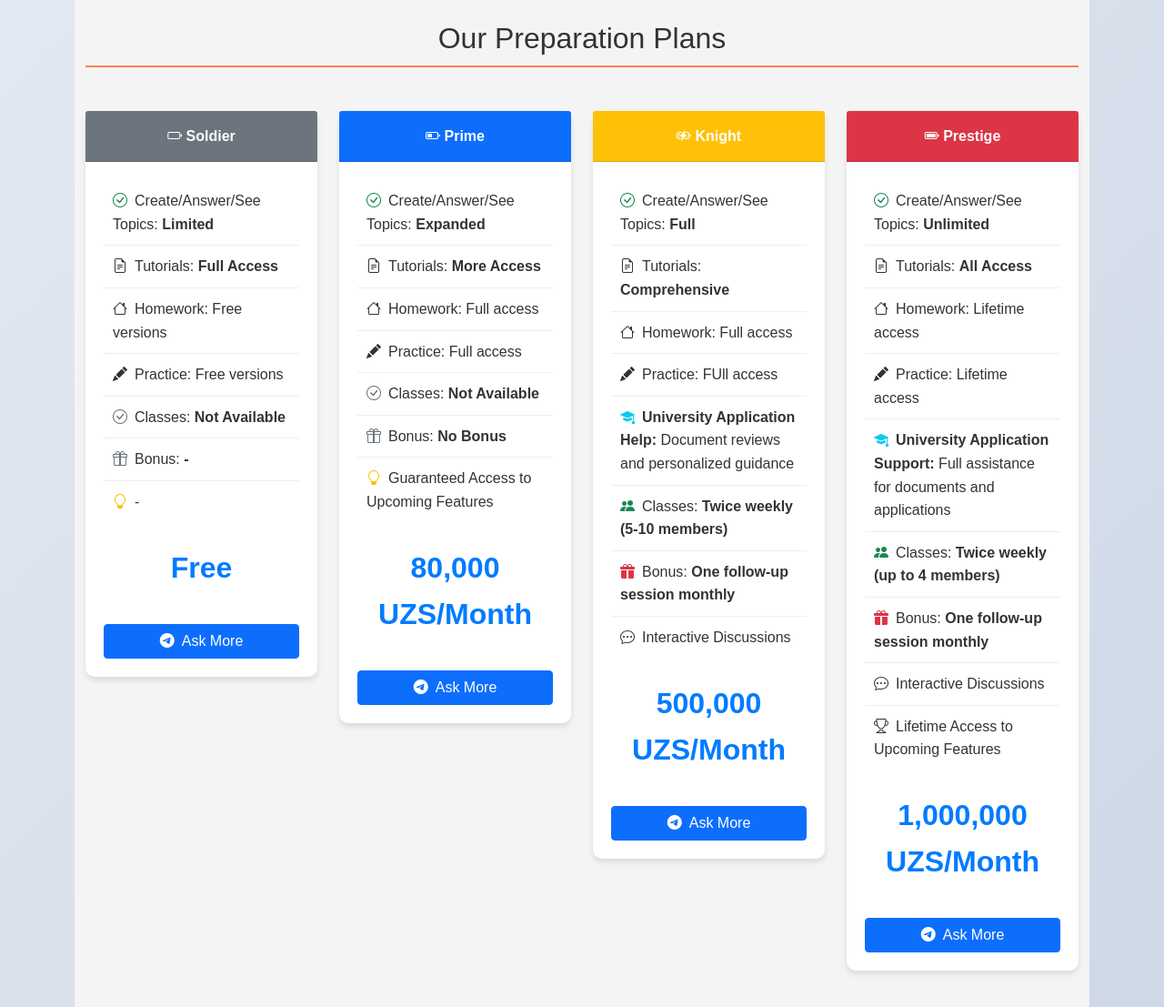
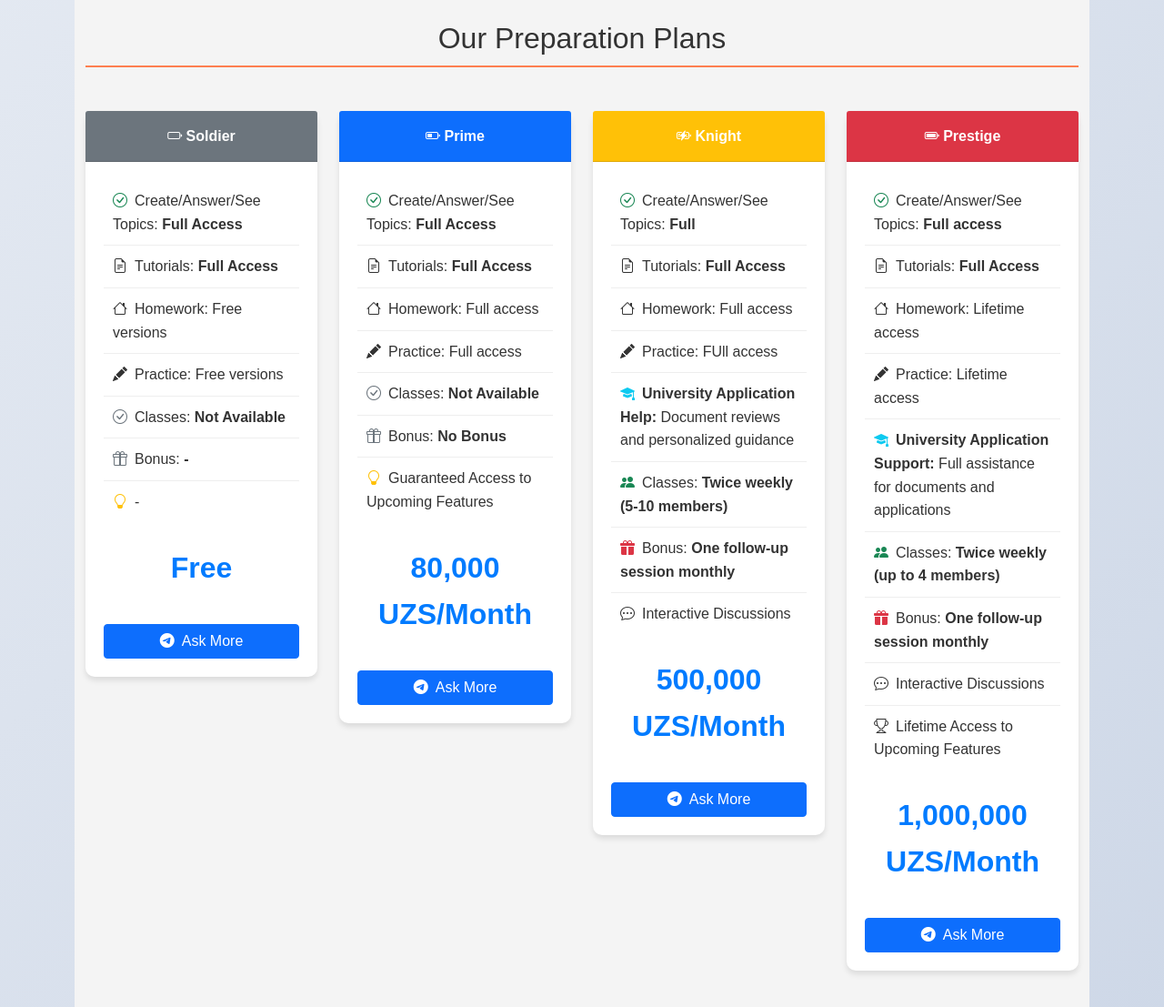
Before and after one commit to usmanjohn/powerty, a Django app: page /about/ in a window 1280 px wide. Shown: the part 2083-3190 px from the top of the page at 91% size. Run offline with Django 5.2, Linux system fonts and the light colour scheme; data that the repository does not hold is empty; some libraries are stand-ins or nearby versions.

Commit message:
alfavertdsaaa

```diff
--- a/general/templates/general/about.html
+++ b/general/templates/general/about.html
@@ -374,7 +374,7 @@
                         <div class="card-header bg-secondary text-white text-center"><i class="bi bi-battery"></i> Soldier</div>
                         <div class="card-body">
                             <ul class="feature-list">
-                                <li><i class="bi bi-check-circle me-2 text-success"></i>Create/Answer/See Topics: <strong>Limited</strong></li>
+                                <li><i class="bi bi-check-circle me-2 text-success"></i>Create/Answer/See Topics: <strong>Full Access</strong></li>
                                 <li><i class="bi bi-file-earmark-text me-2"></i>Tutorials: <strong>Full Access</strong></li>
                                 <li><i class="bi bi-house me-2"></i>Homework: Free versions</li>
                                 <li><i class="bi bi-pencil-fill me-2"></i>Practice: Free versions</li>
@@ -397,8 +397,8 @@
                         <div class="card-header bg-primary text-white text-center"><i class="bi bi-battery-half"></i> Prime</div>
                         <div class="card-body">
                             <ul class="feature-list">
-                                <li><i class="bi bi-check-circle me-2 text-success"></i>Create/Answer/See Topics: <strong>Expanded</strong></li>
-                                <li><i class="bi bi-file-earmark-text me-2"></i>Tutorials: <strong>More Access</strong></li>
+                                <li><i class="bi bi-check-circle me-2 text-success"></i>Create/Answer/See Topics: <strong>Full Access</strong></li>
+                                <li><i class="bi bi-file-earmark-text me-2"></i>Tutorials: <strong>Full Access</strong></li>
                                 <li><i class="bi bi-house me-2"></i>Homework: Full access</li>
                                 <li><i class="bi bi-pencil-fill me-2" ></i>Practice: Full access</li>
                                 <li><i class="bi bi-check-circle me-2 text-muted"></i>Classes: <strong>Not Available</strong></li>
@@ -421,7 +421,7 @@
                         <div class="card-body">
                             <ul class="feature-list">
                                 <li><i class="bi bi-check-circle me-2 text-success"></i>Create/Answer/See Topics: <strong>Full</strong></li>
-                                <li><i class="bi bi-file-earmark-text me-2"></i>Tutorials: <strong>Comprehensive</strong></li>
+                                <li><i class="bi bi-file-earmark-text me-2"></i>Tutorials: <strong>Full Access</strong></li>
                                 <li><i class="bi bi-house me-2"></i>Homework: Full access</li>
                                 <li><i class="bi bi-pencil-fill me-2"></i>Practice: FUll access</li>
                                 <li><i class="bi bi-mortarboard-fill me-2 text-info"></i><strong>University Application Help:</strong> Document reviews and personalized guidance</li>
@@ -444,8 +444,8 @@
                         <div class="card-header bg-danger text-white text-center"><i class="bi bi-battery-full"></i> Prestige</div>
                         <div class="card-body">
                             <ul class="feature-list">
-                                <li><i class="bi bi-check-circle me-2 text-success"></i>Create/Answer/See Topics: <strong>Unlimited</strong></li>
-                                <li><i class="bi bi-file-earmark-text me-2"></i>Tutorials: <strong>All Access</strong></li>
+                                <li><i class="bi bi-check-circle me-2 text-success"></i>Create/Answer/See Topics: <strong>Full access</strong></li>
+                                <li><i class="bi bi-file-earmark-text me-2"></i>Tutorials: <strong>Full Access</strong></li>
                                 <li><i class="bi bi-house me-2"></i>Homework: Lifetime access</li>
                                 <li><i class="bi bi-pencil-fill me-2"></i>Practice: Lifetime access</li>
                                 <li><i class="bi bi-mortarboard-fill me-2 text-info"></i><strong>University Application Support:</strong> Full assistance for documents and applications</li>
```
